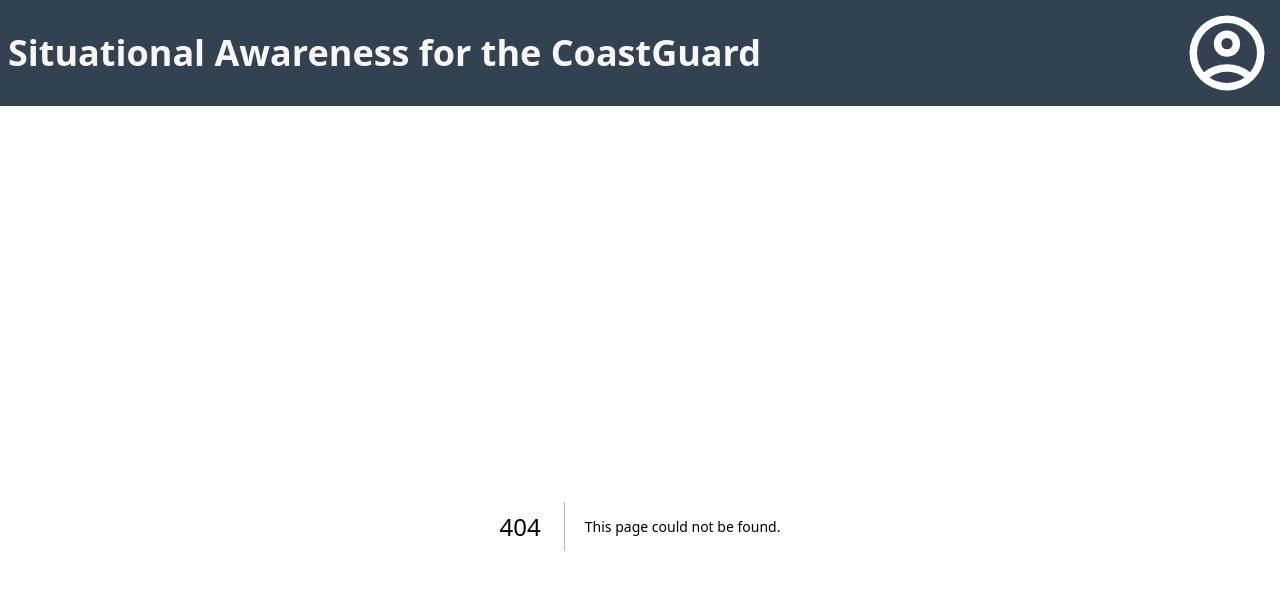
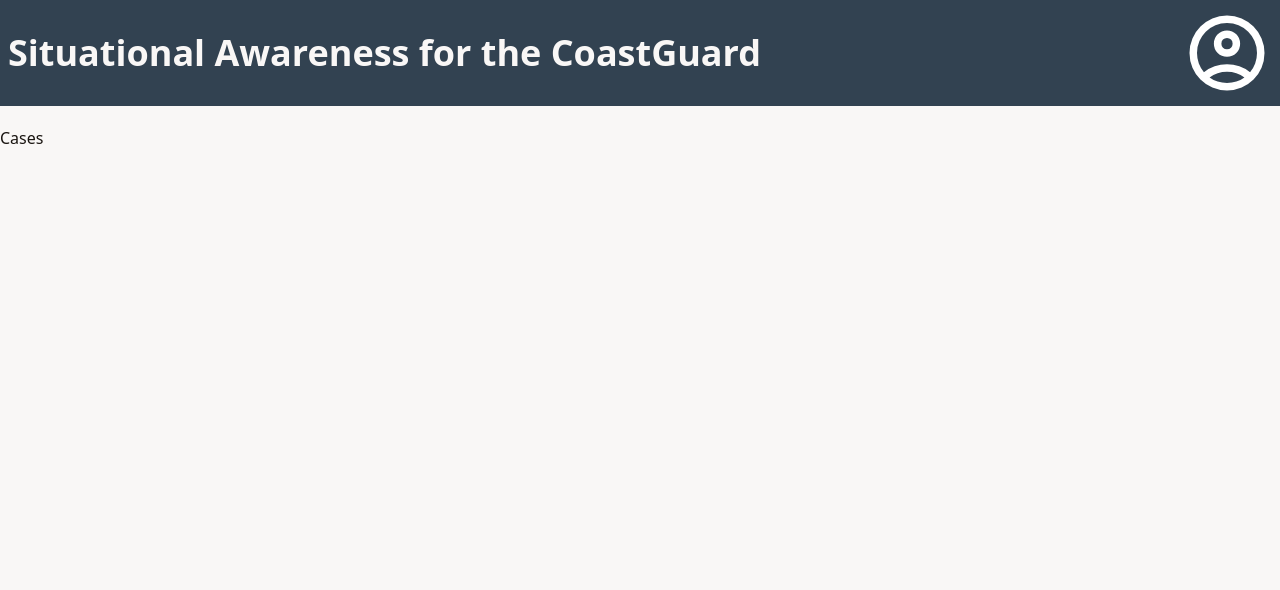
Before and after one commit to Wilsonator123/CoastalGuard, a Next.js app in the folder coastal-guard/client/: page /cases/1 in a window 1280 px wide. Before the commit this address had no page. Shown: the top 590 px of the page. Built offline with nearby package versions, Linux system fonts and the light colour scheme.

Commit message:
Preparing for Case Page

```diff
--- /dev/null
+++ b/coastal-guard/client/src/app/cases/[case]/page.js
@@ -0,0 +1,9 @@
+export default async function Page() {
+
+    return (
+        <>
+            <h1> Cases </h1>
+        </>
+    );
+
+}
--- a/coastal-guard/client/src/app/cases/casesTable.js
+++ b/coastal-guard/client/src/app/cases/casesTable.js
@@ -1,6 +1,7 @@
 'use client'
 
 import React, { useState } from 'react'
+import { useRouter } from 'next/navigation'
 import {
     createColumnHelper,
         flexRender,
@@ -53,6 +54,7 @@ const columns = [
     }),
 ]
 export default function Page(props) {
+    const router = useRouter()
     const [data, setData] = useState(() => [...props.data]);
     const table = useReactTable({
         columns,
@@ -80,7 +82,7 @@ export default function Page(props) {
                 </thead>
                 <tbody>
                 {table.getRowModel().rows.map(row => (
-                    <tr key={row.id} className="bg-[#DBDADA] hover:bg-[#E0DBD9] bg-opacity-20"  onClick={() => console.log(row.original.gin)}>
+                    <tr key={row.id} className="bg-[#DBDADA] hover:bg-[#E0DBD9] bg-opacity-20"  onClick={() => router.push(`/cases/${row.original.gin}`)}>
                         {row.getVisibleCells().map(cell => (
                             <td key={cell.id} className="border mx-10 px-5 text-center cursor-pointer w-[225px] h-[60px] text-xl font-semibold">
                                 {flexRender(cell.column.columnDef.cell, cell.getContext())}
```
Also changed, not shown: 1 other file (tests, documents, lock files or other folders).
